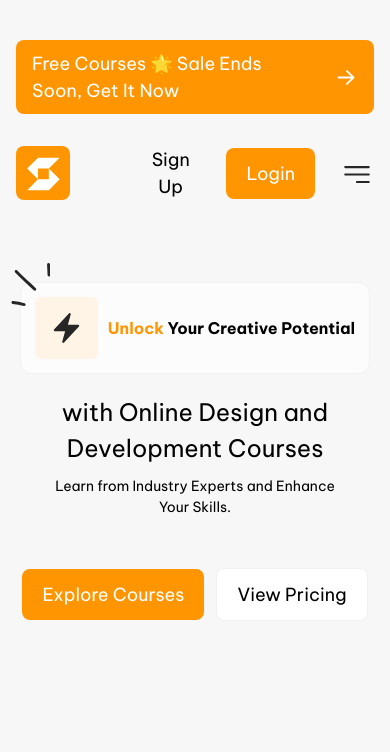
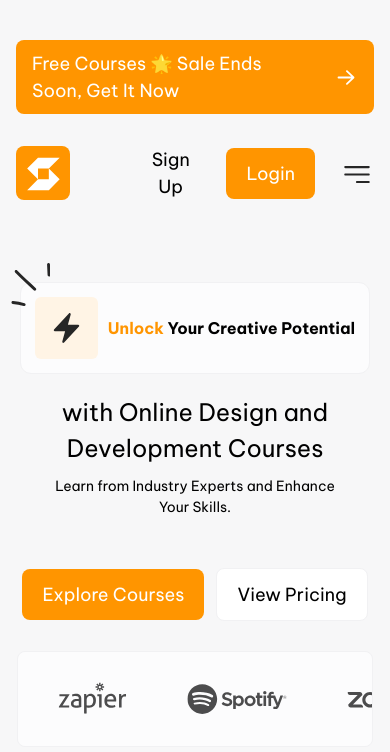
Before and after one commit to Golova1n/skillbridge, a website built with webpack: page public/index.html in a window 390 px wide. Built offline with nearby package versions, Linux system fonts and the light colour scheme; files whose address does not match are found by name.

Commit message:
Добавил лого партнеров

```diff
--- a/public/index.html
+++ b/public/index.html
@@ -55,9 +55,15 @@
           <button class="button secondary" type="button">Explore Courses</button>
           <button class="button outline" type="button">View Pricing</button>
         </div>
-
-
-
+        <div class="partners">
+          <div class="partnerslogo"><img src="/static/img/zapier.svg" alt="zapier"></div>
+          <div class="partnerslogo"><img src="/static/img/spotify.svg" alt="spotify"></div>
+          <div class="partnerslogo"><img src="/static/img/zoom.svg" alt="zoom"></div>
+          <div class="partnerslogo"><img src="/static/img/amazon.svg" alt="amazon"></div>
+          <div class="partnerslogo"><img src="/static/img/adobe.svg" alt="adobe"></div>
+          <div class="partnerslogo"><img src="/static/img/notion.svg" alt="notion"></div>
+          <div class="partnerslogo"><img src="/static/img/netflix.svg" alt="netflix"></div>
+        </div>
     </main>
   </body>
 </html>
--- a/src/app/index.scss
+++ b/src/app/index.scss
@@ -257,6 +257,24 @@ body{
 
 }
 
+.partners{
+  display: flex;
+  padding: 30px;
+  justify-content: center;
+  border: 1px solid var(--white-95, #F1F1F3);
+  background: var(--white-99, #FCFCFD);
+  border-radius: 8px;
+  width: fit-content;
+  margin: 100px auto 0;
+
+}
+
+.partnerslogo{
+  display: flex;
+  padding: 30px 40px;
+
+}
+
 @media screen and (max-width:767px) {
   .banner{
     padding: 10px 16px;
@@ -325,5 +343,21 @@ body{
     margin-top: 50px;
    }
 
+   .partners{
+    width: calc(100% - 34px);
+    justify-content: flex-start;
+    overflow-x: scroll;
+    padding: 10px;
+    margin: 30px auto;
+
+   }
+
+   .partnerslogo{
+    padding: 20px 30px;
+   }
+
+   .partners::-webkit-scrollbar{
+    width: 0;
+  }
 
 }
```
Also changed, not shown: src/shared/img/adobe.svg (added), src/shared/img/amazon.svg (added), src/shared/img/netflix.svg (added), src/shared/img/notion.svg (added), src/shared/img/spotify.svg (added), src/shared/img/zapier.svg (added), src/shared/img/zoom.svg (added).
